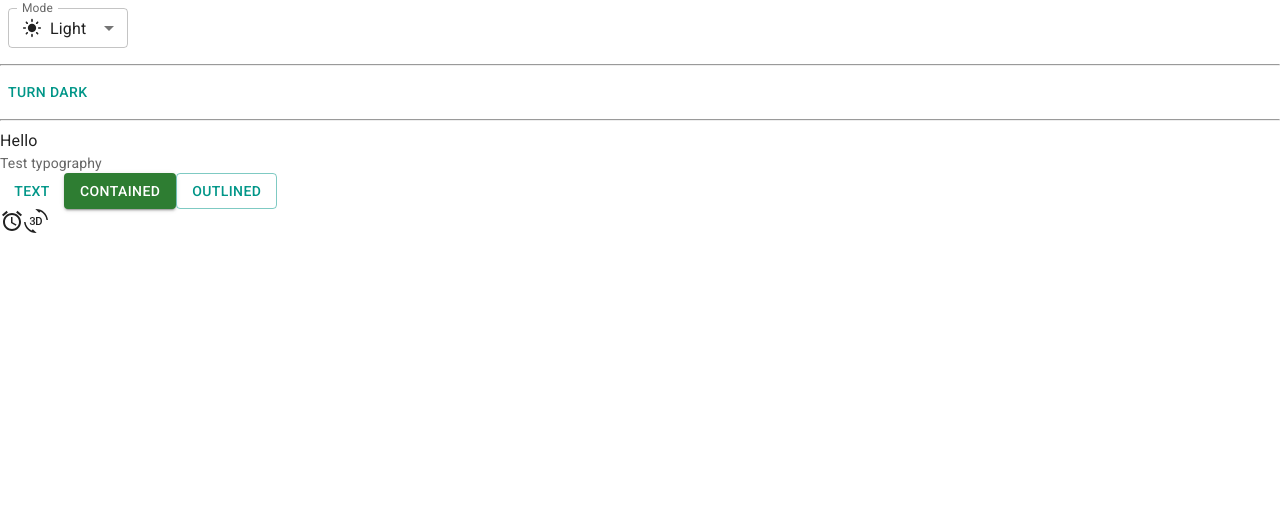
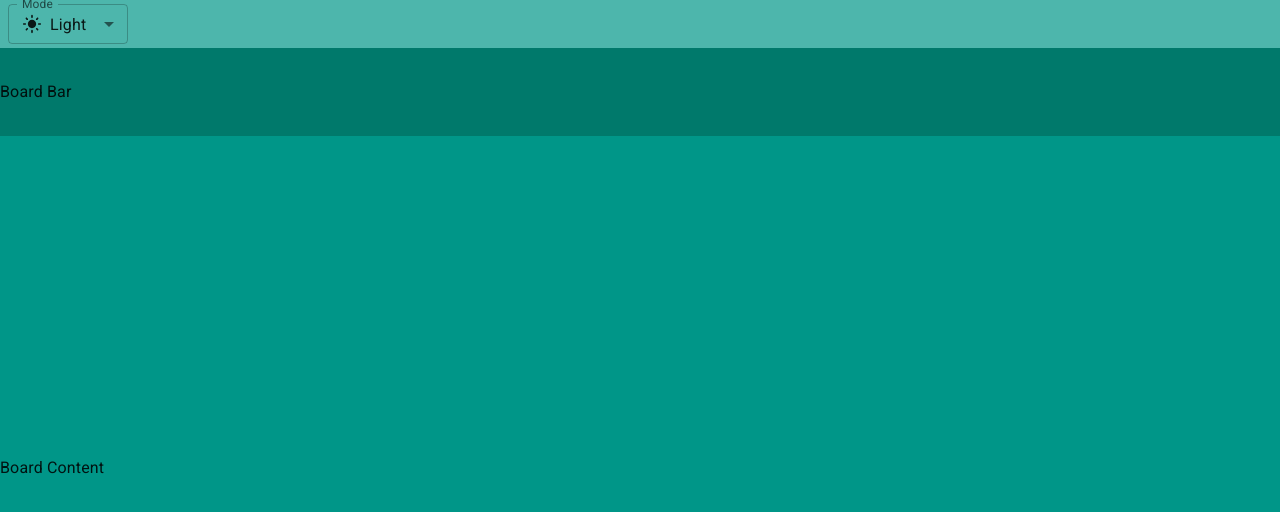
Before and after one commit to phamtrongan2710/trello-web, a React (Vite) app: page / in a window 1280 px wide. Shown: the top 512 px of the page. Built offline with nearby package versions, Linux system fonts and the light colour scheme.

Commit message:
Basic layout

```diff
--- a/index.html
+++ b/index.html
@@ -5,7 +5,7 @@
   <meta charset="UTF-8" />
   <link rel="icon" type="image/svg+xml" href="/vite.svg" />
   <meta name="viewport" content="width=device-width, initial-scale=1.0" />
-  <title>Vite + React</title>
+  <title>Trello Manchester</title>
   <link rel="preconnect" href="https://fonts.googleapis.com" />
   <link rel="preconnect" href="https://fonts.gstatic.com" crossorigin />
   <link rel="stylesheet" href="https://fonts.googleapis.com/css2?family=Roboto:wght@300;400;500;700&display=swap" />
--- a/src/App.jsx
+++ b/src/App.jsx
@@ -1,9 +1,4 @@
-import Button from '@mui/material/Button'
-import AccessAlarmIcon from '@mui/icons-material/AccessAlarm'
-import ThreeDRotation from '@mui/icons-material/ThreeDRotation'
-import Typography from '@mui/material/Typography'
 import { useColorScheme } from '@mui/material/styles'
-import useMediaQuery from '@mui/material/useMediaQuery'
 import InputLabel from '@mui/material/InputLabel'
 import MenuItem from '@mui/material/MenuItem'
 import FormControl from '@mui/material/FormControl'
@@ -12,6 +7,7 @@
 import LightModeIcon from '@mui/icons-material/LightMode'
 import DarkModeOutlinedIcon from '@mui/icons-material/DarkModeOutlined'
 import SettingsBrightnessIcon from '@mui/icons-material/SettingsBrightness'
+import Container from '@mui/material/Container'
 
 function ModeSelect() {
   const { mode, setMode } = useColorScheme()
@@ -51,41 +47,38 @@
   )
 }
 
-function ModeToggle() {
-  const { mode, setMode } = useColorScheme()
-  // const prefersDarkMode = useMediaQuery('(prefers-color-scheme: dark)')
-  // const prefersLightMode = useMediaQuery('(prefers-color-scheme: light)')
-  // console.log('prefersDarkMode: ', prefersDarkMode)
-  // console.log('prefersLightMode: ', prefersLightMode)
-
-  return (
-    <Button
-      onClick={() => {
-        setMode(mode === 'light' ? 'dark' : 'light')
-      }}
-    >
-      {mode === 'light' ? 'Turn dark' : 'Turn light'}
-    </Button >
-  )
-}
-
 function App() {
   return (
-    <>
-      <ModeSelect />
-      <hr />
-      <ModeToggle />
-      <hr />
-      <div>Hello</div>
-      <Typography variant="body2" color="text.secondary">Test typography</Typography>
+    <Container disableGutters maxWidth={false} sx={{ height: '100vh' }}>
+      <Box sx={{
+        backgroundColor: 'primary.light',
+        width: '100%',
+        height: (theme) => theme.trello.appBarHeight,
+        display: 'flex',
+        alignItems: 'center'
+      }}>
+        <ModeSelect />
+      </Box>
 
-      <Button variant="text">Text</Button>
-      <Button variant="contained" color="success">Contained</Button>
-      <Button variant="outlined">Outlined</Button>
-      <br />
-      <AccessAlarmIcon />
-      <ThreeDRotation />
-    </>
+      <Box sx={{
+        backgroundColor: 'primary.dark',
+        width: '100%',
+        height: (theme) => theme.trello.boardBarHeight,
+        display: 'flex',
+        alignItems: 'center'
+      }}>
+        Board Bar
+      </Box>
+      <Box sx={{
+        backgroundColor: 'primary.main',
+        width: '100%',
+        height: (theme) => `calc(100vh - ${theme.trello.appBarHeight} - ${theme.trello.boardBarHeight})`,
+        display: 'flex',
+        alignItems: 'center'
+      }}>
+        Board Content
+      </Box>
+    </Container>
   )
 }
 
--- a/src/theme.js
+++ b/src/theme.js
@@ -3,6 +3,10 @@
 
 // Create a theme instance.
 const theme = extendTheme({
+  trello: {
+    appBarHeight: '48px',
+    boardBarHeight: '88px'
+  },
   colorSchemes: {
     light: {
       palette: {
```
